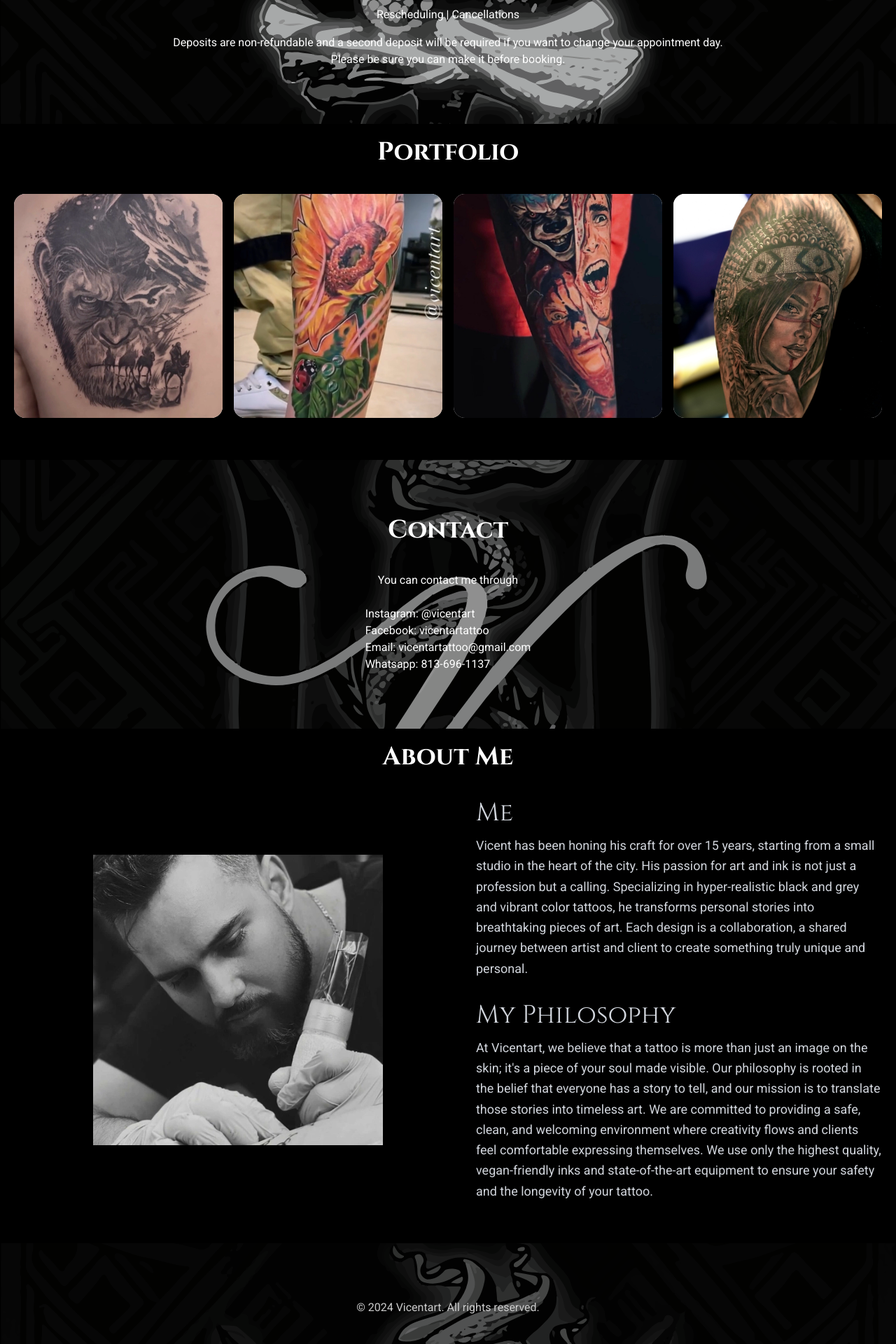
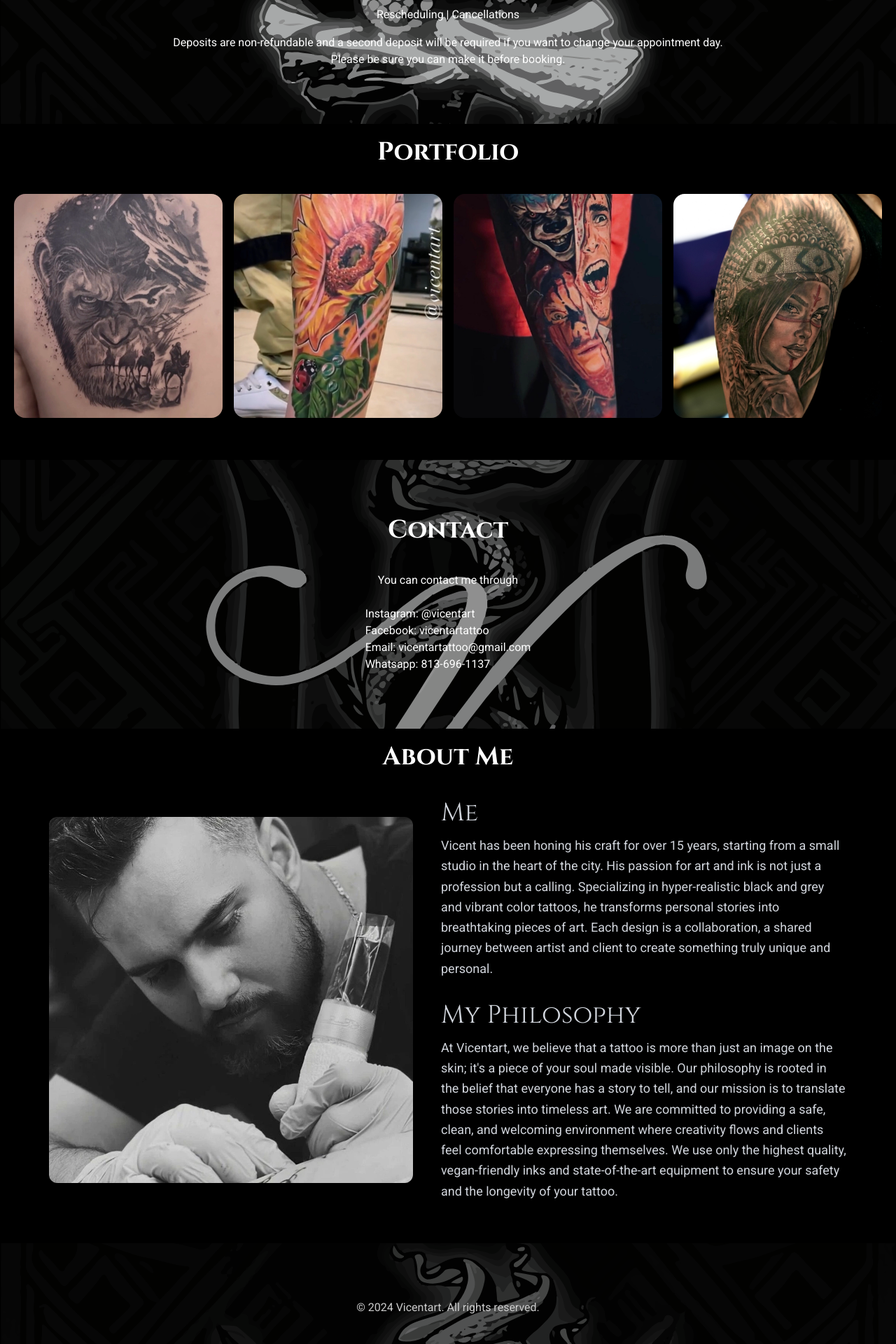
Before and after one commit to FEMADOX/VicentArtTattoo, a React (Vite) app: page / in a window 1280 px wide. Shown: the part 841-2761 px from the top of the page at 70% size. Built offline with nearby package versions, Linux system fonts and the light colour scheme.

Commit message:
style: Improve layout and styling in About Me and PortfolioCard components

```diff
--- a/src/App.tsx
+++ b/src/App.tsx
@@ -86,11 +86,11 @@ function App() {
       <section id="about" className="z-10 my-10">
         <div className="bg-black min-w-dvw p-5">
           <h2 className="text-4xl mb-10 font-bold">About Me</h2>
-          <div className="flex items-center justify-between pb-10">
-            <div className="min-w-1/3 max-w-sm mx-auto rounded-md">
-              <img className="roundede-md" src={about_me_working} alt="Vicent working on a tattoo" />
+          <div className="flex items-center justify-between pb-10 gap-5">
+            <div className="min-w-130 max-w-sm ml-auto rounded-xl">
+              <img className="rounded-xl" src={about_me_working} alt="Vicent working on a tattoo" />
             </div>
-            <aside className="max-w-150 text-left flex flex-col gap-8 pl-5 md:w-1/2 text-lg text-gray-300 leading-relaxed">
+            <aside className="max-w-150 text-left flex flex-col gap-8 pl-5 text-lg text-gray-300 leading-relaxed mr-auto sm:text-sm md:text-lg">
               <div>
                 <h4 className="text-4xl font-['Cinzel'] mb-3">Me</h4>
                 <p>
--- a/src/components/PortfolioCard.tsx
+++ b/src/components/PortfolioCard.tsx
@@ -4,9 +4,13 @@ interface PortfolioProps {
 }
 
 const PortfolioCard = ({ image, alt }: PortfolioProps) => (
-  <div className="bg-white min-h-50 flex items-center justify-center mb-10 hover:scale-105 transition-transform duration-300 rounded-2xl">
+  <div className="bg-white min-h-50 flex items-center justify-center mb-10 hover:scale-105 transition-transform duration-300 rounded-3xl">
     <a href={image} target="_blank" rel="noopener noreferrer">
-      <img className="w-80 h-80 object-cover rounded-2xl" src={image} alt={alt || "Portfolio image"} />
+      <img
+        className="w-80 h-80 object-cover rounded-2xl"
+        src={image}
+        alt={alt || 'Portfolio image'}
+      />
     </a>
   </div>
 )
```
